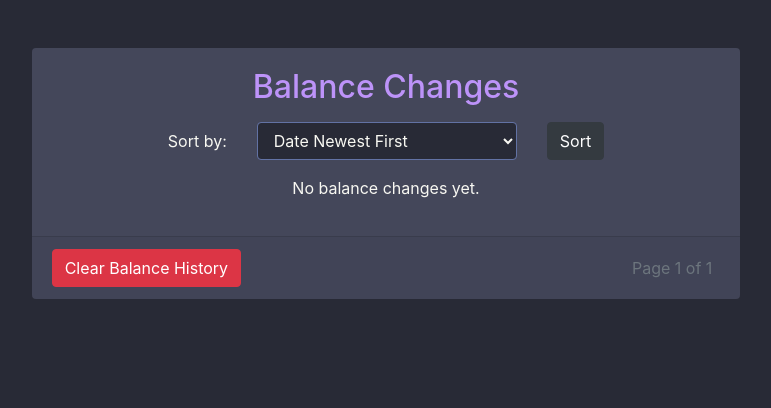
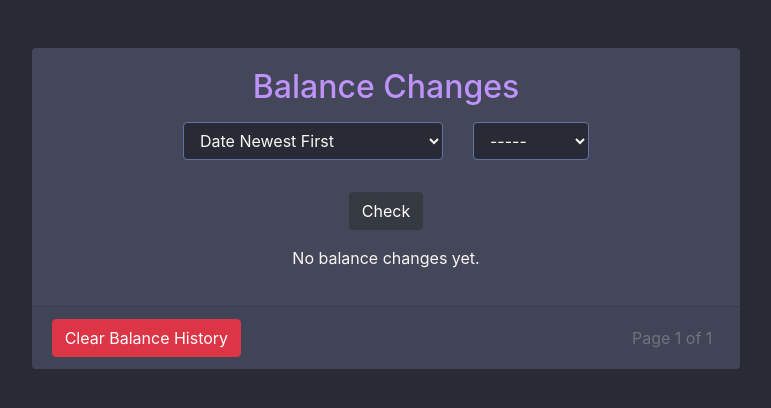
Before and after one commit to woobe-studio/HOME-BUDGET-WEB, a Django app: page /balance-changes/ in a window 1280 px wide. Shown: the part 92-500 px from the top of the page, without its empty margins (254-1025 px from the left). Run offline with Django 3.2, Linux system fonts and the light colour scheme; the visitor is signed in with stand-in values (Sample User, id 1); data comes from the database, SQL or seed files in the repository; some libraries are stand-ins or nearby versions.

Commit message:
category filter implemented and working fully

```diff
--- a/users/templates/users/balance_changes.html
+++ b/users/templates/users/balance_changes.html
@@ -11,7 +11,6 @@
                     </div>
                     <form method="get" class="mb-3">
                         <div class="form-group row justify-content-center">
-                            <label for="sort_by" class="col-auto col-form-label" style="color: #f8f8f2;">Sort by:</label>
                             <div class="col-auto">
                                 <select id="sort_by" name="sort_by" class="form-control">
                                     <option value="AscendingCost" {% if sort_by == 'AscendingCost' %}selected{% endif %}>Ascending Cost</option>
@@ -23,8 +22,24 @@
                                 </select>
                             </div>
                             <div class="col-auto">
-                                <button type="submit" class="btn btn-dark">Sort</button>
+                                <select id="filter_by" name="filter_by" class="form-control">
+                                    <option value="None" {% if filter_by == 'None' %}selected{% endif %}>-----</option>
+                                    <option value="Category" {% if filter_by == 'Category' %}selected{% endif %}>Category</option>
+                                </select>
                             </div>
+                        </div>
+                        <div class="form-group d-flex align-items-end">
+                            <div style="flex: 1;">
+                            <select class="form-control" id="category" name="selected_category" style="display: {% if filter_by != 'Category' %}none{% endif %}">
+                                <option value="">Select Category</option>
+                                {% for category in categories %}
+                                    <option value="{{ category.name }}" {% if selected_category == category.name %}selected{% endif %}>{{ category.name }}</option>
+                                {% endfor %}
+                                </select>
+                            </div>
+                        </div>
+                        <div class="col-auto text-center">
+                            <button type="submit" class="btn btn-dark">Check</button>
                         </div>
                     </form>
                     <ul class="list-group">
@@ -54,10 +69,10 @@
                         </form>
                         <div>
                             {% if page_obj.has_previous %}
-                                <a href="?sort_by={{ sort_by }}&page={{ page_obj.previous_page_number }}" class="btn btn-dark">Previous</a>
+                                <a href="?sort_by={{ sort_by }}&page={{ page_obj.previous_page_number }}&filter_by={{ filter_by }}&selected_category={{ selected_category }}" class="btn btn-dark">Previous</a>
                             {% endif %}
                             {% if page_obj.has_next %}
-                                <a href="?sort_by={{ sort_by }}&page={{ page_obj.next_page_number }}" class="btn btn-dark">Next</a>
+                                <a href="?sort_by={{ sort_by }}&page={{ page_obj.next_page_number }}&filter_by={{ filter_by }}&selected_category={{ selected_category }}" class="btn btn-dark">Next</a>
                             {% endif %}
                             <span class="text-muted mx-2">Page {{ page_obj.number }} of {{ page_obj.paginator.num_pages }}</span>
                         </div>
@@ -68,9 +83,12 @@
     </div>
 </div>
 <script>
-    document.getElementById("clear-balance-form").addEventListener("submit", function(event) {
-        if (!confirm("Do you really want to clear the balance history?")) {
-            event.preventDefault();
+    document.getElementById("filter_by").addEventListener("change", function() {
+        let categorySelection = document.getElementById("category");
+        if (this.value === "Category") {
+            categorySelection.style.display = "block";
+        } else {
+            categorySelection.style.display = "none";
         }
     });
 </script>
--- a/users/views.py
+++ b/users/views.py
@@ -1,7 +1,7 @@
 from decimal import Decimal
 
 from django.core.paginator import Paginator
-from django.shortcuts import render, redirect
+from django.shortcuts import render, redirect, get_object_or_404
 from django.urls import reverse_lazy
 from django.contrib.auth.views import LoginView, PasswordResetView, PasswordChangeView
 from django.contrib import messages
@@ -160,8 +160,18 @@ def clear_categories(request):
 
 @login_required
 def balance_changes(request):
+    profile = request.user.profile
     sort_by = request.GET.get('sort_by')
+    filter_by = request.GET.get('filter_by')
+    selected_category = request.GET.get('selected_category')
+
     sorted_changes = BalanceChange.objects
+
+    if filter_by != 'None' and selected_category:
+        category = get_object_or_404(Category, name=selected_category)
+        sorted_changes = sorted_changes.filter(category=category)
+    else:
+        filter_by = None
 
     if sort_by == 'AscendingCost':
         balance_changes = sorted_changes.order_by('amount')
@@ -172,9 +182,9 @@ def balance_changes(request):
     elif sort_by == 'DateNewestFirst':
         balance_changes = sorted_changes.order_by('-timestamp')
     elif sort_by == 'AscendingCategoryName':
-        balance_changes = sorted_changes.order_by('category')
+        balance_changes = sorted_changes.order_by('category__name')
     elif sort_by == 'DescendingCategoryName':
-        balance_changes = sorted_changes.order_by('-category')
+        balance_changes = sorted_changes.order_by('-category__name')
     else:
         balance_changes = sorted_changes.order_by('-timestamp')
         sort_by = 'DateNewestFirst'
@@ -183,7 +193,8 @@ def balance_changes(request):
     page_number = request.GET.get('page')
     page_obj = paginator.get_page(page_number)
 
-    return render(request, 'users/balance_changes.html', {'page_obj': page_obj, 'sort_by': sort_by})
+    categories = sorted(profile.categories.all(), key=lambda c: c.name.lower())
+    return render(request, 'users/balance_changes.html', {'page_obj': page_obj, 'sort_by': sort_by, 'filter_by': filter_by, "selected_category": selected_category, 'categories': categories})
 
 
 @login_required
```
Also changed, not shown: users/templates/users/base.html (line endings or trailing spaces).
